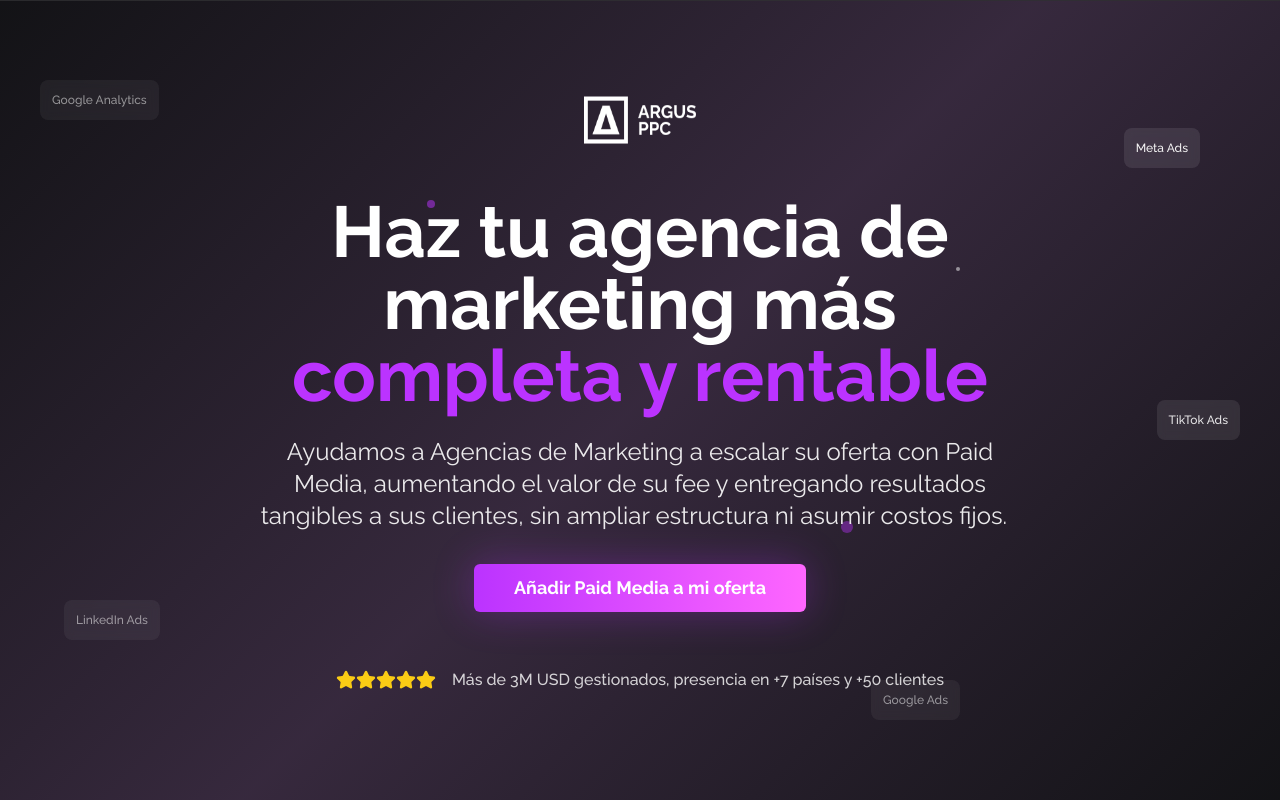
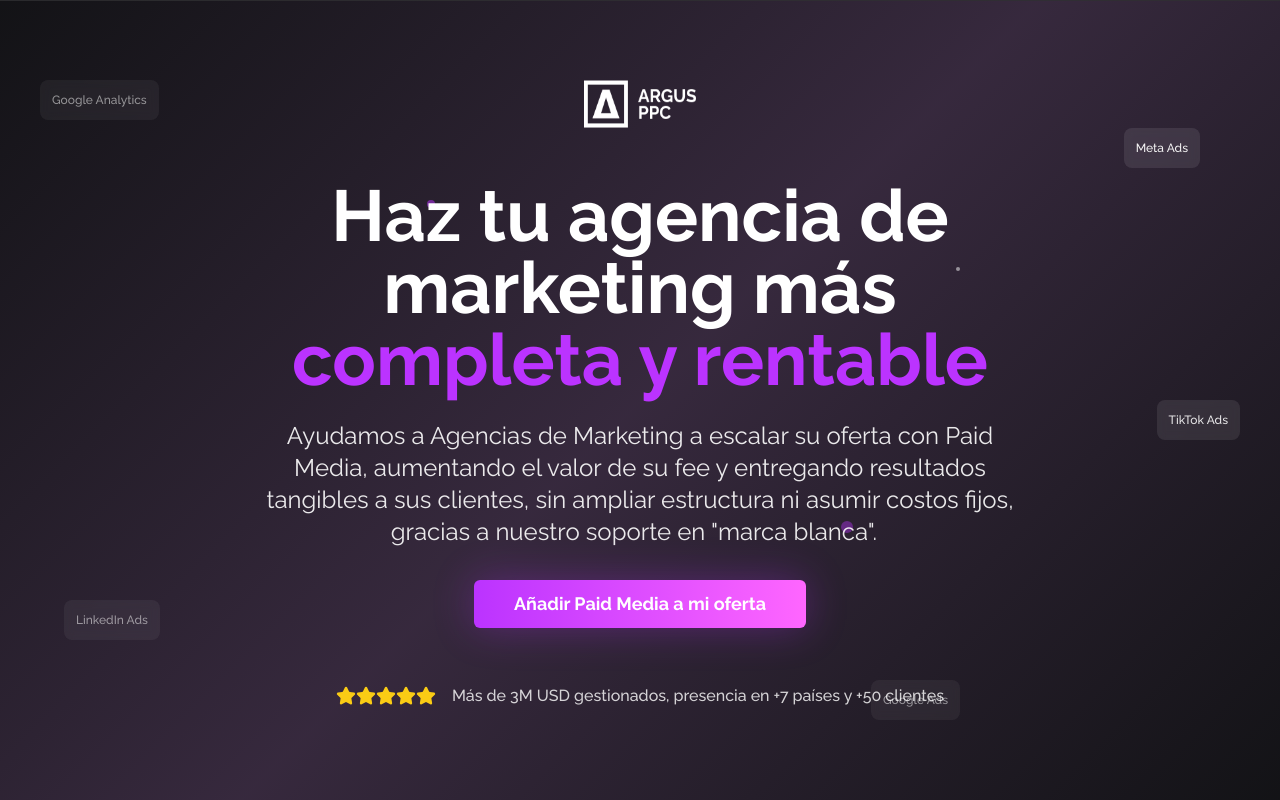
Before and after one commit to Victorioo/marca-blanca-argusppc-66, a React (Vite) app: page / in a window 1280 px wide. Shown: the top 800 px of the page. Built offline with nearby package versions, Linux system fonts and the light colour scheme.

Commit message:
Visual edit in Lovable
Edited UI in Lovable

```diff
--- a/src/components/HeroSection.tsx
+++ b/src/components/HeroSection.tsx
@@ -22,7 +22,7 @@ const HeroSection = () => {
         </h1>
 
         {/* Subtitle */}
-        <p className="text-xl md:text-2xl text-white/90 mb-8 max-w-3xl mx-auto leading-relaxed">Ayudamos a Agencias de Marketing a escalar su oferta con Paid Media, aumentando el valor de su fee y entregando resultados tangibles a sus clientes, sin ampliar estructura ni asumir costos fijos.  </p>
+        <p className="text-xl md:text-2xl text-white/90 mb-8 max-w-3xl mx-auto leading-relaxed">Ayudamos a Agencias de Marketing a escalar su oferta con Paid Media, aumentando el valor de su fee y entregando resultados tangibles a sus clientes, sin ampliar estructura ni asumir costos fijos, gracias a nuestro soporte en "marca blanca".  </p>
 
         {/* CTA Button */}
         <div className="mb-10">
```
